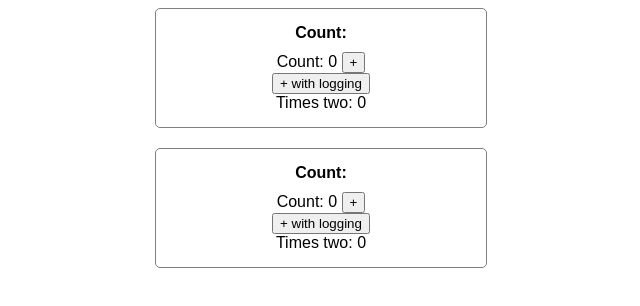
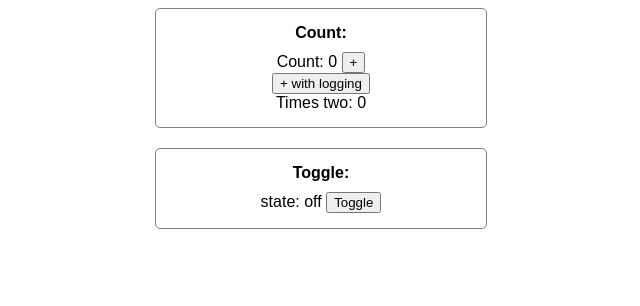
Before and after one commit to stevemolitor/jotai-examples, a React (Create React App) app: page / in a window 1280 px wide. Shown: the top 306 px of the page, without its empty margins (319-959 px from the left). Built offline with nearby package versions, Linux system fonts and the light colour scheme.

Commit message:
Lesson 2 - toggle example

```diff
--- a/src/App.tsx
+++ b/src/App.tsx
@@ -1,11 +1,12 @@
 import { Suspense } from "react";
 import { Count } from "./count/Count";
+import { Toggle } from "./toggle/Toggle";
 
 const App = () => (
   <Suspense fallback="Loading...">
     <div className="App">
       <Count />
-      <Count />
+      <Toggle />
     </div>
   </Suspense>
 );
--- /dev/null
+++ b/src/toggle/Toggle.tsx
@@ -0,0 +1,18 @@
+import { useAtom } from "jotai";
+import { FC } from "react";
+import { toggleAtom } from "./state";
+
+export const Toggle: FC = () => {
+  const [isOn, toggle] = useAtom(toggleAtom);
+
+  return (
+    <div className="example">
+      <>
+        <div className="example-title">Toggle:</div>
+        <div>
+          state: {isOn ? "on" : "off"} <button onClick={toggle}>Toggle</button>
+        </div>
+      </>
+    </div>
+  );
+};
--- /dev/null
+++ b/src/toggle/state.ts
@@ -0,0 +1,10 @@
+import { atom } from "jotai";
+
+// do not export this atom:
+const baseAtom = atom(false);
+
+// do export this atom:
+export const toggleAtom = atom(
+  (get) => get(baseAtom),
+  (get, set) => set(baseAtom, !get(baseAtom)),
+);
```
Also changed, not shown: 1 other file (tests, documents, lock files or other folders).
